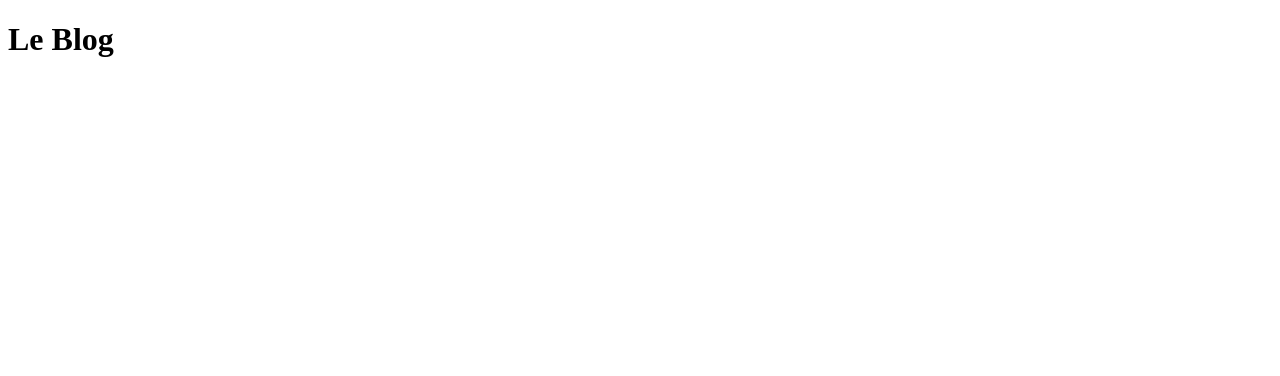
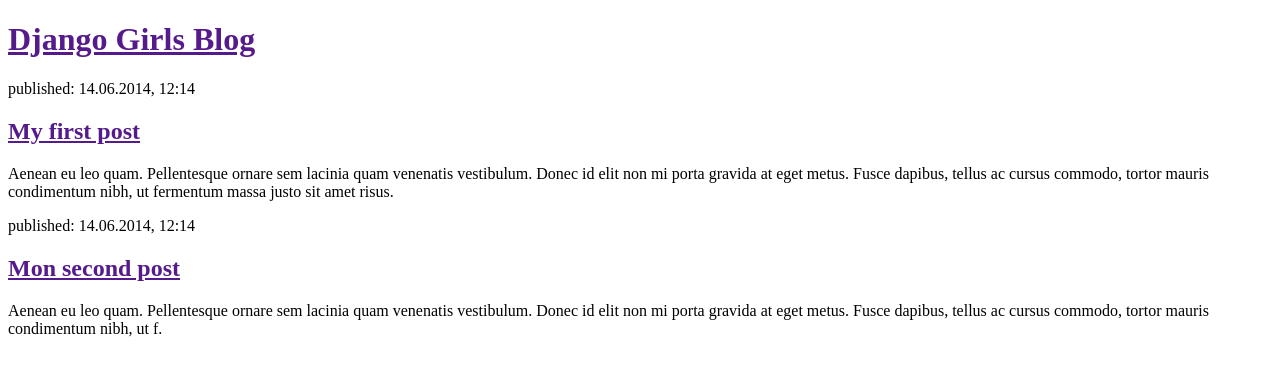
Before and after one commit to Ethan081/my_first_blog, a Django app: page / in a window 1280 px wide. Before the commit the part shown is almost empty. Shown: the top 376 px of the page. Run offline with Django 3.2, Linux system fonts and the light colour scheme.

Commit message:
Modification du HTML du site

```diff
--- a/blog/templates/blog/post_list.html
+++ b/blog/templates/blog/post_list.html
@@ -6,10 +6,19 @@
   </head>
   <body>
     <div>
-      <h1> Le Blog</h1>
+      <h1><a href="">Django Girls Blog</a></h1>
     </div>
+
     <div>
+      <p>published: 14.06.2014, 12:14</p>
+      <h2><a href="">My first post</a></h2>
+      <p>Aenean eu leo quam. Pellentesque ornare sem lacinia quam venenatis vestibulum. Donec id elit non mi porta gravida at eget metus. Fusce dapibus, tellus ac cursus commodo, tortor mauris condimentum nibh, ut fermentum massa justo sit amet risus.</p>
+    </div>
 
+    <div>
+      <p>published: 14.06.2014, 12:14</p>
+      <h2><a href="">Mon second post</a></h2>
+      <p>Aenean eu leo quam. Pellentesque ornare sem lacinia quam venenatis vestibulum. Donec id elit non mi porta gravida at eget metus. Fusce dapibus, tellus ac cursus commodo, tortor mauris condimentum nibh, ut f.</p>
     </div>
 
   </body>
```
Also changed, not shown: db.sqlite3.
